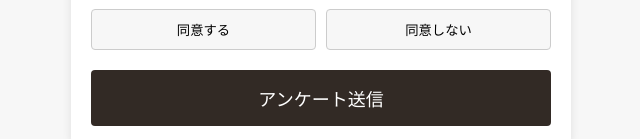
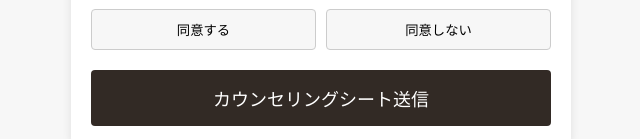
Before and after one commit to officialline0101/Andova, a plain HTML site: page index.html in a window 1280 px wide. Shown: the part 2815-2954 px from the top of the page, without its empty margins (319-959 px from the left). Drawn offline with Linux system fonts and the light colour scheme; a script that the page names is missing.

Commit message:
Update index.html

```diff
--- a/index.html
+++ b/index.html
@@ -336,7 +336,7 @@
             <button type="button" id="twobudgety" onclick="selectbudgety(this)">同意しない</button>
         </div>
 
-        <button class="submit-button" onclick="submitForm()">アンケート送信</button> <!-- フォーム送信ボタン -->
+        <button class="submit-button" onclick="submitForm()">カウンセリングシート送信</button> <!-- フォーム送信ボタン -->
     </div>
 
     <script src="https://static.line-scdn.net/liff/edge/2.1/sdk.js"></script> <!-- LIFF SDKの読み込み -->
```
